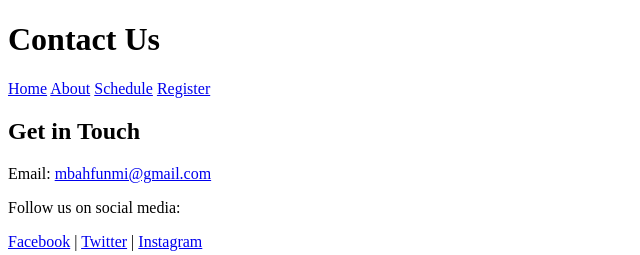
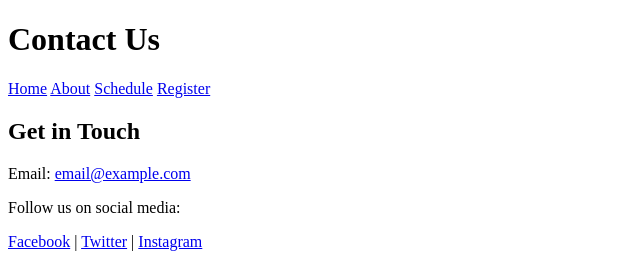
Before and after one commit to mbahfunmi/TechCon_HTML, a plain HTML site: page techcon_website/contact.html in a window 1280 px wide. Shown: the top 255 px of the page, 0-640 px from the left. Drawn offline with Linux system fonts and the light colour scheme.

Commit message:
Fixed email href in contact.html to match mailto:email@example.com

```diff
--- a/techcon_website/contact.html
+++ b/techcon_website/contact.html
@@ -20,7 +20,7 @@
   <main>
     <section class="contact-info">
       <h2>Get in Touch</h2>
-      <p>Email: <a href="mailto:mbahfunmi@gmail.com">mbahfunmi@gmail.com</a></p>
+      <p>Email: <a href="mailto:email@example.com">email@example.com</a></p>
       <p>Follow us on social media:</p>
       <p class="social-links">
         <a href="https://https://www.facebook.com/WealthPathwithMbahFunmi" target="_blank" rel="noopener noreferrer">Facebook</a> |
```
